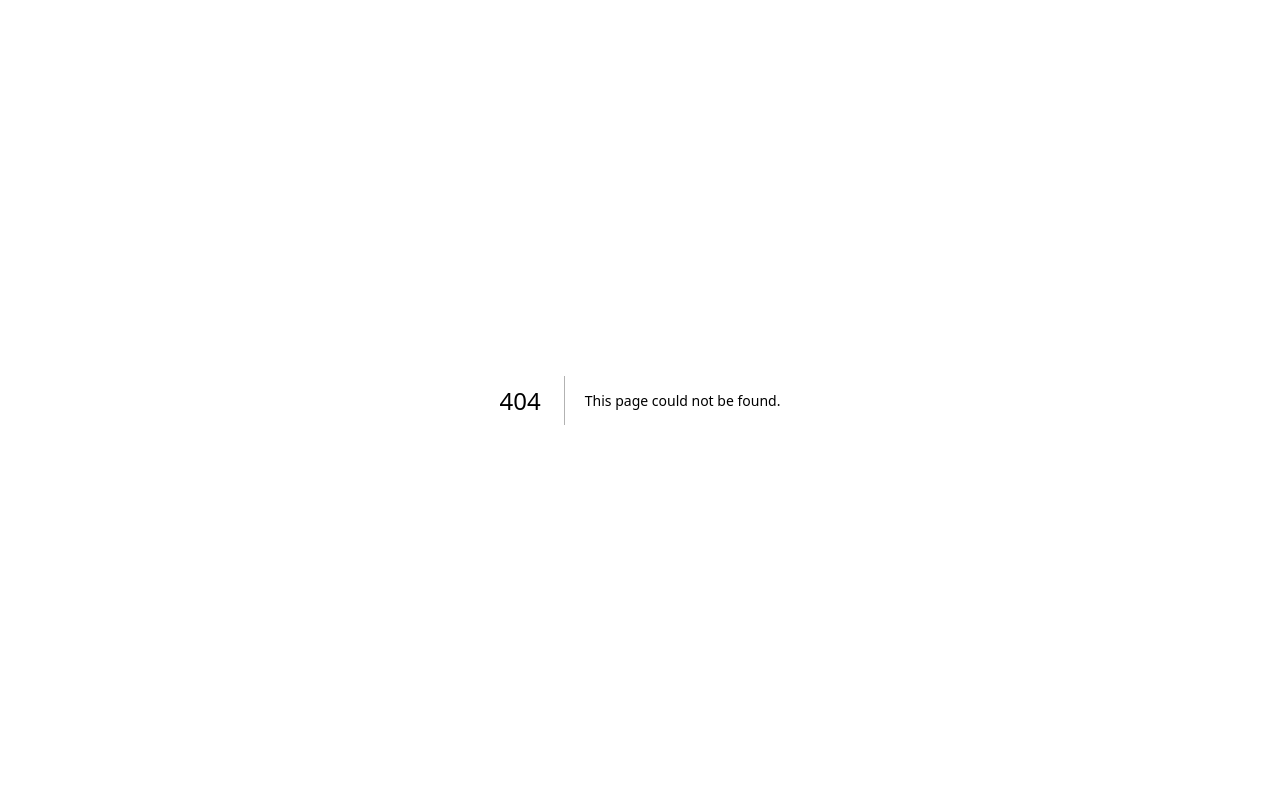
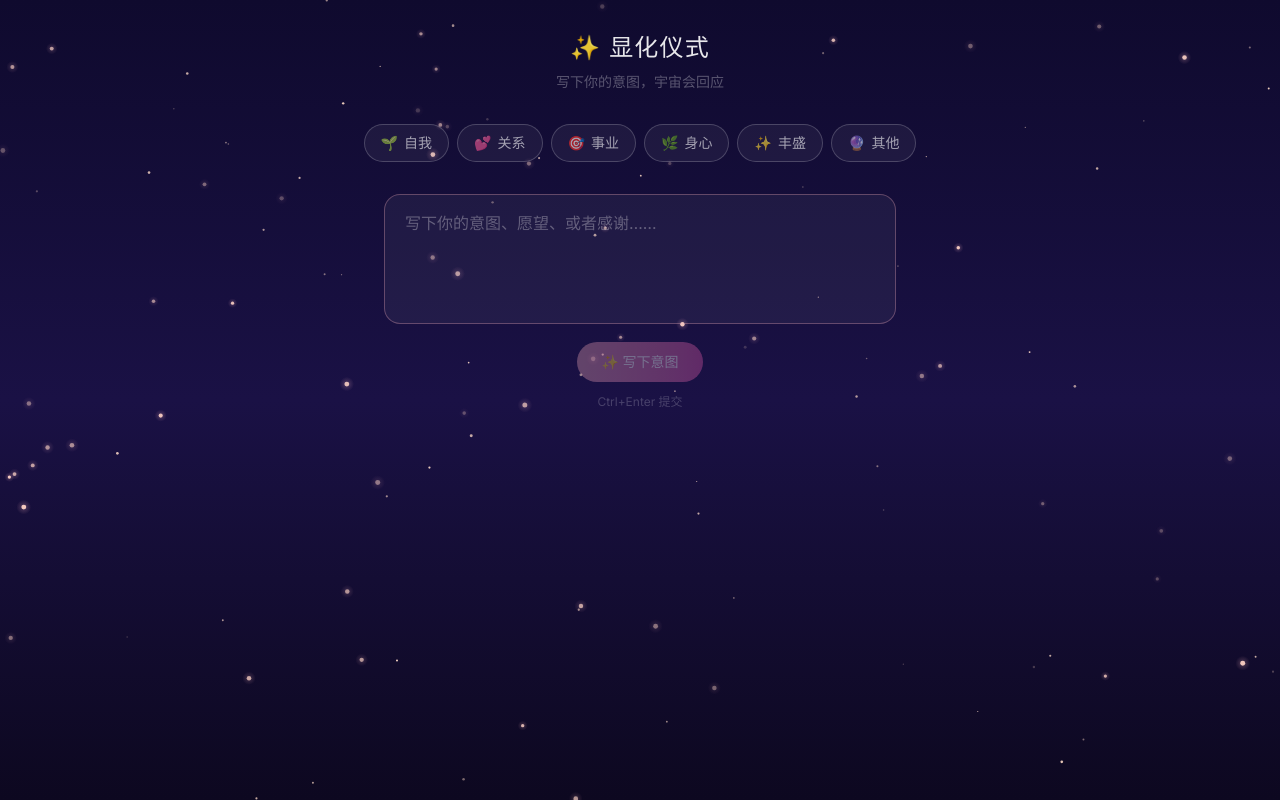
Before and after one commit to zzq483727zzq-dotcom/manifest-diary, a Next.js app: page /manifest in a window 1280 px wide. Before the commit this address had no page. Built offline with nearby package versions, Linux system fonts and the light colour scheme.

Commit message:
feat(manifest): add manifest diary page with starfield, echo, and analysis

```diff
--- /dev/null
+++ b/src/app/manifest/page.tsx
@@ -0,0 +1,122 @@
+"use client";
+
+import { useState, useCallback } from "react";
+import { StarfieldBackground } from "@/components/manifest/StarfieldBackground";
+import { CategorySelector } from "@/components/manifest/CategorySelector";
+import { IntentionInput } from "@/components/manifest/IntentionInput";
+import { EchoBubble } from "@/components/manifest/EchoBubble";
+import { KeywordTags } from "@/components/manifest/KeywordTags";
+import { ManifestCard } from "@/components/manifest/ManifestCard";
+import type { ManifestCategory, ManifestEntry } from "@/types/manifest";
+
+export default function ManifestPage() {
+  const [intention, setIntention] = useState("");
+  const [category, setCategory] = useState<ManifestCategory | null>(null);
+  const [isProcessing, setIsProcessing] = useState(false);
+  const [echo, setEcho] = useState<string | null>(null);
+  const [keywords, setKeywords] = useState<string[]>([]);
+  const [insight, setInsight] = useState<string | null>(null);
+  const [todayEntries, setTodayEntries] = useState<ManifestEntry[]>([]);
+  const [showHistory, setShowHistory] = useState(false);
+
+  const handleSubmit = useCallback(async () => {
+    if (!intention.trim() || !category || isProcessing) return;
+    setIsProcessing(true);
+    setEcho(null);
+    setKeywords([]);
+    setInsight(null);
+
+    try {
+      const createRes = await fetch("/api/manifest", {
+        method: "POST",
+        headers: { "Content-Type": "application/json" },
+        body: JSON.stringify({ intention, category }),
+      });
+      const createData = await createRes.json();
+      const entryId = createData.entry.id;
+
+      const echoRes = await fetch("/api/ai/echo", {
+        method: "POST",
+        headers: { "Content-Type": "application/json" },
+        body: JSON.stringify({ entryId, intention }),
+      });
+      const echoData = await echoRes.json();
+      setEcho(echoData.echo);
+
+      const analyzeRes = await fetch("/api/ai/analyze", {
+        method: "POST",
+        headers: { "Content-Type": "application/json" },
+        body: JSON.stringify({ entryId, intention }),
+      });
+      const analyzeData = await analyzeRes.json();
+      setKeywords(analyzeData.keywords ?? []);
+      setInsight(analyzeData.insight ?? null);
+
+      const today = new Date().toISOString().split("T")[0];
+      const listRes = await fetch(`/api/manifest?date=${today}`);
+      const listData = await listRes.json();
+      setTodayEntries(listData.entries ?? []);
+
+      setIntention("");
+      setCategory(null);
+    } catch (err) {
+      console.error("Manifest submission failed:", err);
+      setEcho("星尘暂时迷路了……请再试一次 ✨");
+    } finally {
+      setIsProcessing(false);
+    }
+  }, [intention, category, isProcessing]);
+
+  return (
+    <div className="min-h-screen bg-gradient-to-b from-[#0f0a2e] via-[#1a1145] to-[#0d0820] text-white relative overflow-hidden">
+      <StarfieldBackground />
+      <div className="relative z-10 max-w-2xl mx-auto px-4 py-8 space-y-8">
+        <header className="text-center space-y-2">
+          <h1 className="text-2xl font-light tracking-wider text-white/90">✨ 显化仪式</h1>
+          <p className="text-sm text-white/30">写下你的意图，宇宙会回应</p>
+        </header>
+
+        <section>
+          <CategorySelector selected={category} onSelect={setCategory} />
+        </section>
+
+        <section>
+          <IntentionInput
+            value={intention}
+            onChange={setIntention}
+            onSubmit={handleSubmit}
+            isProcessing={isProcessing}
+          />
+        </section>
+
+        {(echo || isProcessing) && (
+          <section className="space-y-4">
+            <EchoBubble echo={echo ?? ""} isLoading={isProcessing && !echo} />
+            {keywords.length > 0 && <KeywordTags keywords={keywords} />}
+            {insight && (
+              <p className="text-center text-white/40 text-sm italic">💡 {insight}</p>
+            )}
+          </section>
+        )}
+
+        {todayEntries.length > 0 && (
+          <section className="space-y-3">
+            <button
+              onClick={() => setShowHistory(!showHistory)}
+              className="text-sm text-white/30 hover:text-white/50 transition-colors"
+            >
+              {showHistory ? "收起" : "查看"}今日显化（{todayEntries.length}）
+            </button>
+            {showHistory && (
+              <div className="space-y-3">
+                {todayEntries.map((entry) => (
+                  <ManifestCard key={entry.id} entry={entry} />
+                ))}
+              </div>
+            )}
+          </section>
+        )}
+      </div>
+    </div>
+  );
+}
```
